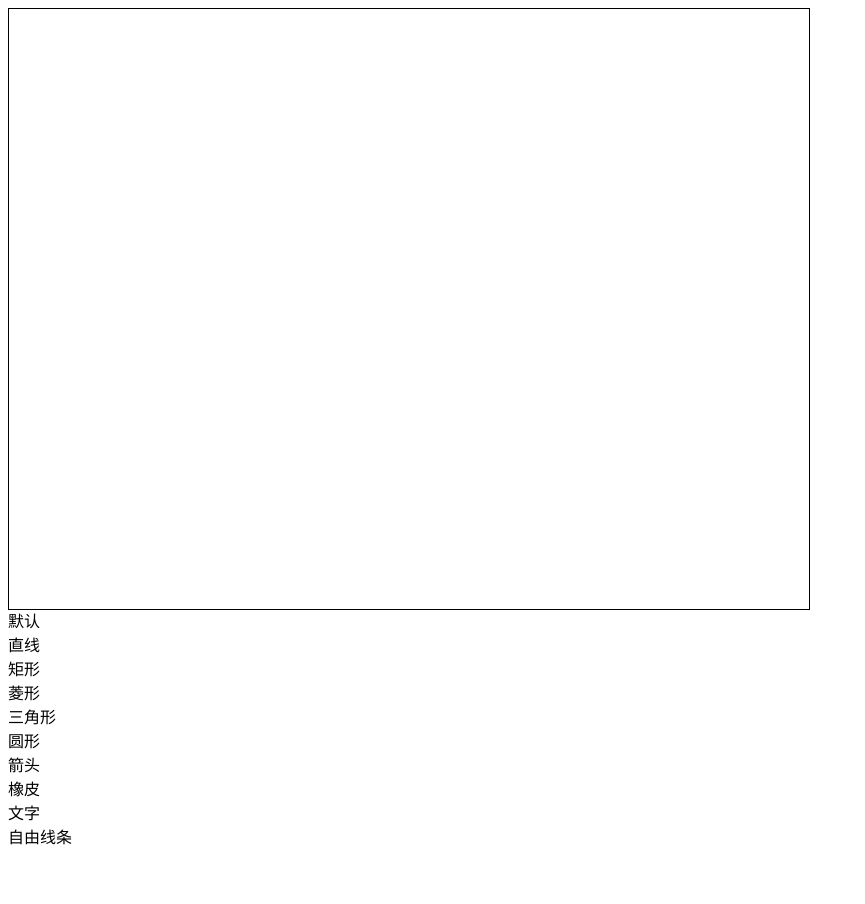
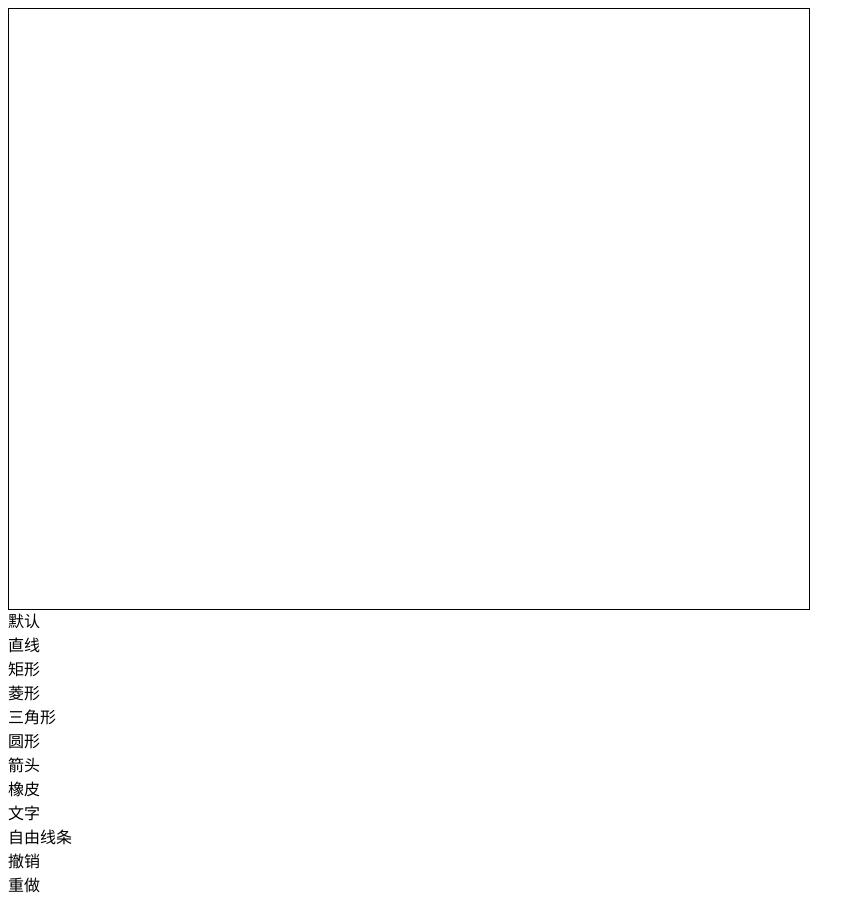
Before and after one commit to lqtzdtql/niuNiuWhiteBoard, a React app in the folder web/: page / in a window 1280 px wide. Shown: the whole page, without its empty margins (0-865 px from the left). Before the commit the page ends 856 px from the top, so only its background shows below. Built offline with nearby package versions, Linux system fonts and the light colour scheme.

Commit message:
feat: 撤销和重做

```diff
--- a/web/sdk/Canvas.ts
+++ b/web/sdk/Canvas.ts
@@ -73,6 +73,8 @@ export class Canvas extends EventCenter {
   /** 当前选中的组 */
   public _activeGroup: Group;
   public canvasId: string = '';
+  public modifiedList: [] = [];
+  public modifiedAgainList: [] = [];
 
   /** 画布中所有添加的物体 */
   private _objects: FabricObject[];
@@ -198,6 +200,16 @@ export class Canvas extends EventCenter {
     Util.addListener(window, 'resize', this._onResize);
     Util.addListener(this.upperCanvasEl, 'mousedown', this._onMouseDown);
     Util.addListener(this.upperCanvasEl, 'mousemove', this._onMouseMove);
+    this.on('object:added', () => {
+      while (this.modifiedAgainList.length) {
+        this.modifiedAgainList.pop();
+      }
+    });
+    this.on('object:modified', () => {
+      while (this.modifiedAgainList.length) {
+        this.modifiedAgainList.pop();
+      }
+    });
   }
   _onMouseDown(e: MouseEvent) {
     this.__onMouseDown(e);
@@ -244,6 +256,7 @@ export class Canvas extends EventCenter {
         this.deactivateAllWithDispatch();
         // this.renderAll();
       } else {
+        if (!target.visible) return;
         // 如果是点选操作，接下来就要为各种变换做准备
         target.saveState();
 
@@ -734,6 +747,7 @@ export class Canvas extends EventCenter {
 
     for (let i = 0, len = this._objects.length; i < len; ++i) {
       let currentObject = this._objects[i];
+      if (!currentObject.visible) continue;
 
       if (!currentObject) continue;
 
@@ -815,6 +829,17 @@ export class Canvas extends EventCenter {
         stroke: this.brush.stroke,
         strokeWidth: this.strokeWidth || 1,
       });
+      line.on('added', () => {
+        console.log('直线被添加了');
+        this.modifiedList.push([line.objectId, { ...line.originalState }, 'added']);
+        console.log('modifiedList', this.modifiedList);
+      });
+      line.on('modified', () => {
+        console.log('直线被修改了');
+        console.log(line);
+        this.modifiedList.push([line.objectId, { ...line.originalState }, 'modified']);
+        console.log('modifiedList', this.modifiedList);
+      });
       this.add(line);
     }
   }
@@ -982,15 +1007,11 @@ export class Canvas extends EventCenter {
     this.add(text);
   }
   _drawPenPath(penPathList, lab) {
-    let sx = 0,
-      sy = 0,
-      maxx = Number.MIN_SAFE_INTEGER,
+    let maxx = Number.MIN_SAFE_INTEGER,
       maxy = Number.MIN_SAFE_INTEGER,
       minx = Number.MAX_SAFE_INTEGER,
       miny = Number.MAX_SAFE_INTEGER;
     for (const i of penPathList) {
-      sx += i.x;
-      sy += i.y;
       maxx = Math.max(maxx, i.x);
       maxy = Math.max(maxy, i.y);
       minx = Math.min(minx, i.x);
@@ -1016,6 +1037,56 @@ export class Canvas extends EventCenter {
       });
       this.add(penPath);
       this.penPath = [];
+    }
+  }
+
+  revoke() {
+    this.modifyBrush({ type: 0 });
+    if (this.modifiedList.length) {
+      const temp = this.modifiedList.pop();
+      for (const i of this._objects) {
+        if (i.objectId === temp[0]) {
+          if (temp[2] === 'modified') {
+            i.saveState();
+            this.modifiedAgainList.push([temp[0], { ...i.originalState }, temp[2]]);
+            for (const k in temp[1]) {
+              i[k] = temp[1][k];
+            }
+          } else {
+            this.modifiedAgainList.push(temp);
+            i.visible = false;
+          }
+
+          i.emit('object:modified', { target: i });
+          break;
+        }
+      }
+      this.renderAll();
+    }
+  }
+
+  redo() {
+    console.log(this.modifiedAgainList);
+    this.modifyBrush({ type: 0 });
+    if (this.modifiedAgainList.length) {
+      const temp = this.modifiedAgainList.pop();
+      for (const i of this._objects) {
+        if (i.objectId === temp[0]) {
+          if (temp[2] === 'modified') {
+            i.saveState();
+            this.modifiedList.push([temp[0], { ...i.originalState }, temp[2]]);
+            for (const k in temp[1]) {
+              i[k] = temp[1][k];
+            }
+          } else {
+            this.modifiedList.push(temp);
+            i.visible = true;
+          }
+          i.emit('object:modified', { target: i });
+          break;
+        }
+      }
+      this.renderAll();
     }
   }
 
--- a/web/sdk/Room.ts
+++ b/web/sdk/Room.ts
@@ -1,4 +1,6 @@
+// @ts-nocheck
 import { FabricObjects } from './index';
 export class Room {
   public canvasMap: [] = [];
+  public roomId: string;
 }
--- a/web/src/App.tsx
+++ b/web/src/App.tsx
@@ -21,6 +21,14 @@ function App() {
   }, []);
   const modifyBrush = (type) => {
     canvas.current.modifyBrush({ type, stroke: 'green', fill: 'red', text: '哈哈哈' });
+  };
+  const revoke = () => {
+    canvas.current.revoke();
+    console.log('撤销');
+  };
+  const redo = () => {
+    canvas.current.redo();
+    console.log('重做');
   };
 
   return (
@@ -96,6 +104,8 @@ function App() {
       >
         自由线条
       </div>
+      <div onClick={revoke}>撤销</div>
+      <div onClick={redo}>重做</div>
     </div>
   );
 }
```
